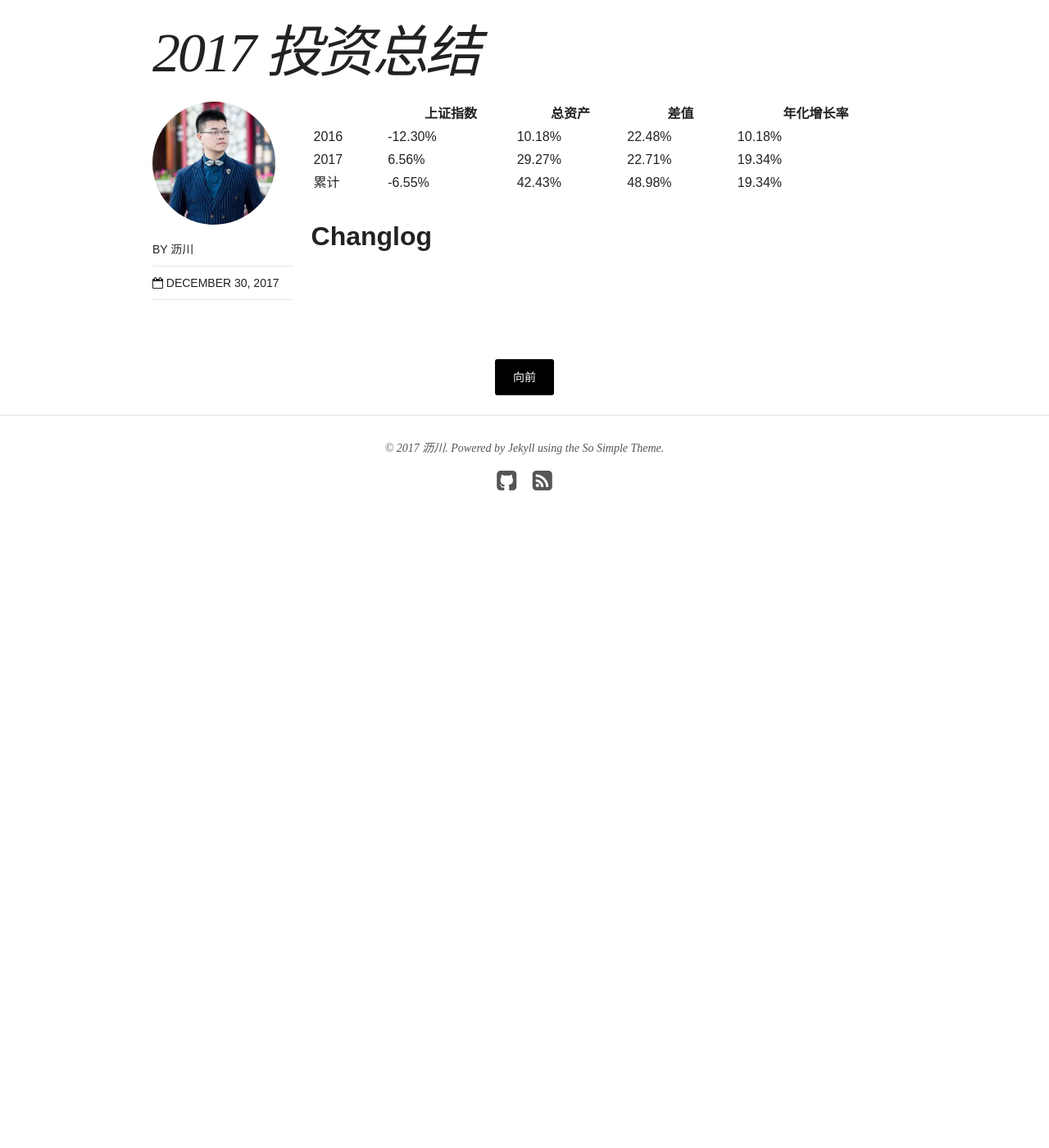
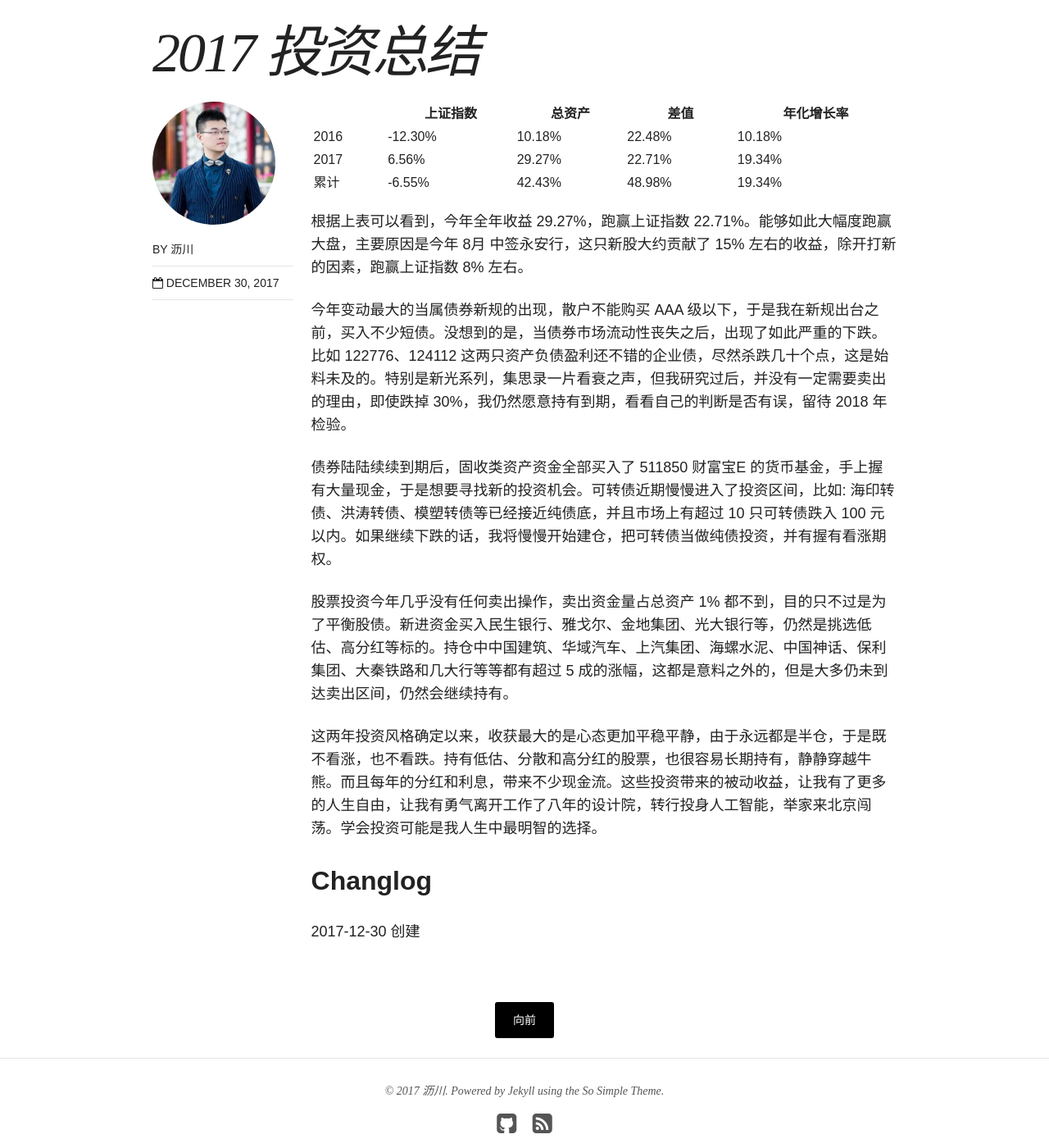
Before and after one commit to Hugo1030/Hugo1030.github.io, a Jekyll site: the page built from _posts/invest/2017-12-30-2017-summery.md, in a window 1280 px wide and 1400 px high, scrolled down 504 px. Shown: the whole window at 82% size. Built offline with Jekyll 4.4.1, drawn with Linux system fonts in a browser that asks for light colours; nearby versions of some CDN libraries; before the commit the page ends 1202 px from its top, so only the background shows below that.

Commit message:
2017 invit summery

```diff
--- a/_posts/invest/2017-12-30-2017-summery.md
+++ b/_posts/invest/2017-12-30-2017-summery.md
@@ -13,5 +13,16 @@
 | 2017 |  6.56%  | 29.27% | 22.71% | 19.34% |
 | 累计 | -6.55% | 42.43% | 48.98% | 19.34% |
 
+根据上表可以看到，今年全年收益 29.27%，跑赢上证指数 22.71%。能够如此大幅度跑赢大盘，主要原因是今年 8月 中签永安行，这只新股大约贡献了 15% 左右的收益，除开打新的因素，跑赢上证指数 8% 左右。
+
+今年变动最大的当属债券新规的出现，散户不能购买 AAA 级以下，于是我在新规出台之前，买入不少短债。没想到的是，当债券市场流动性丧失之后，出现了如此严重的下跌。比如 122776、124112 这两只资产负债盈利还不错的企业债，尽然杀跌几十个点，这是始料未及的。特别是新光系列，集思录一片看衰之声，但我研究过后，并没有一定需要卖出的理由，即使跌掉 30%，我仍然愿意持有到期，看看自己的判断是否有误，留待 2018 年检验。
+
+债券陆陆续续到期后，固收类资产资金全部买入了 511850 财富宝E 的货币基金，手上握有大量现金，于是想要寻找新的投资机会。可转债近期慢慢进入了投资区间，比如: 海印转债、洪涛转债、模塑转债等已经接近纯债底，并且市场上有超过 10 只可转债跌入 100 元以内。如果继续下跌的话，我将慢慢开始建仓，把可转债当做纯债投资，并有握有看涨期权。
+
+股票投资今年几乎没有任何卖出操作，卖出资金量占总资产 1% 都不到，目的只不过是为了平衡股债。新进资金买入民生银行、雅戈尔、金地集团、光大银行等，仍然是挑选低估、高分红等标的。持仓中中国建筑、华域汽车、上汽集团、海螺水泥、中国神话、保利集团、大秦铁路和几大行等等都有超过 5 成的涨幅，这都是意料之外的，但是大多仍未到达卖出区间，仍然会继续持有。
+
+这两年投资风格确定以来，收获最大的是心态更加平稳平静，由于永远都是半仓，于是既不看涨，也不看跌。持有低估、分散和高分红的股票，也很容易长期持有，静静穿越牛熊。而且每年的分红和利息，带来不少现金流。这些投资带来的被动收益，让我有了更多的人生自由，让我有勇气离开工作了八年的设计院，转行投身人工智能，举家来北京闯荡。学会投资可能是我人生中最明智的选择。
+
 
 ## Changlog
+2017-12-30 创建
```
Also changed, not shown: _posts/invest/2017-08-17-new-stock.md (+0 -1 lines).
